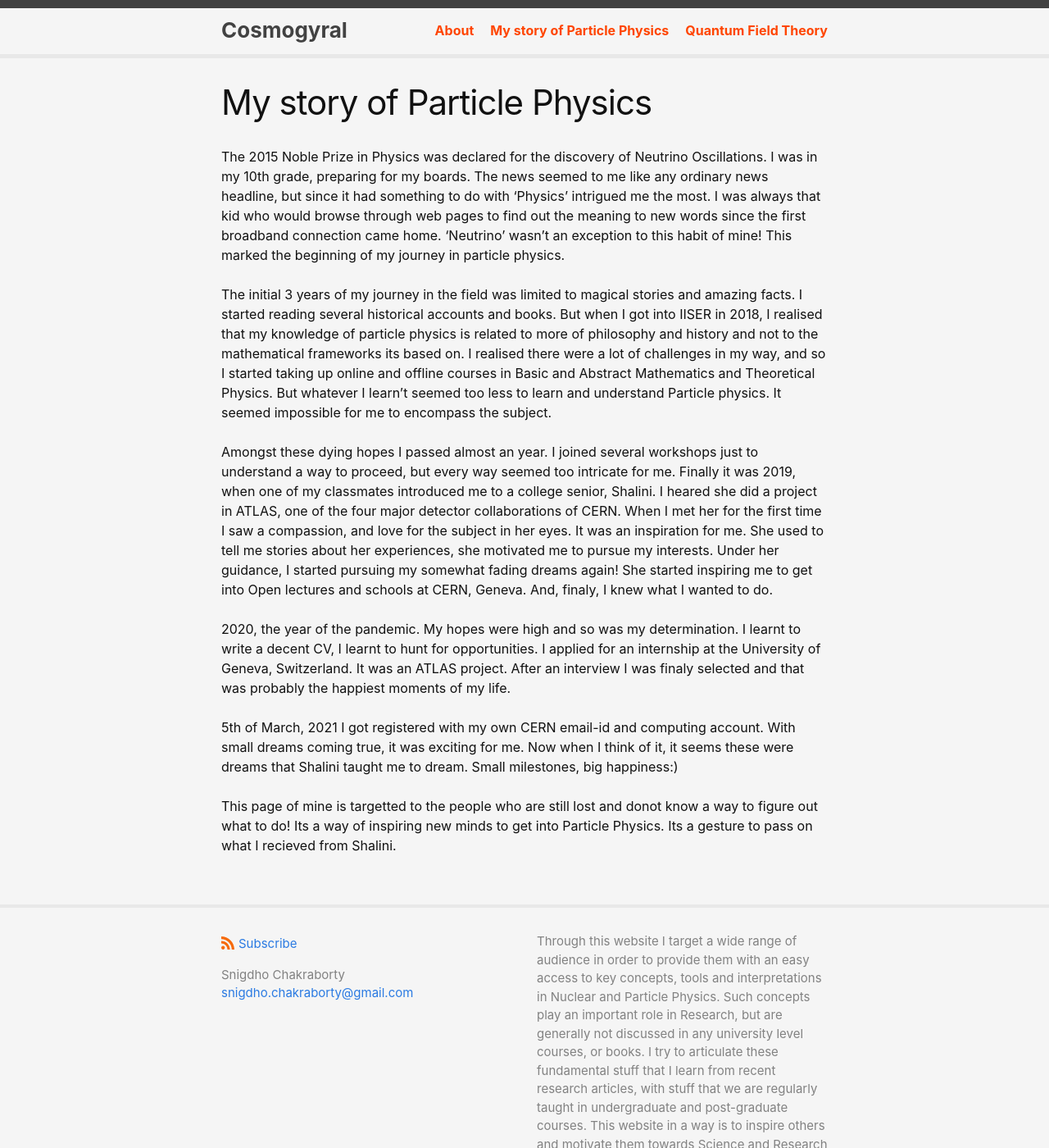
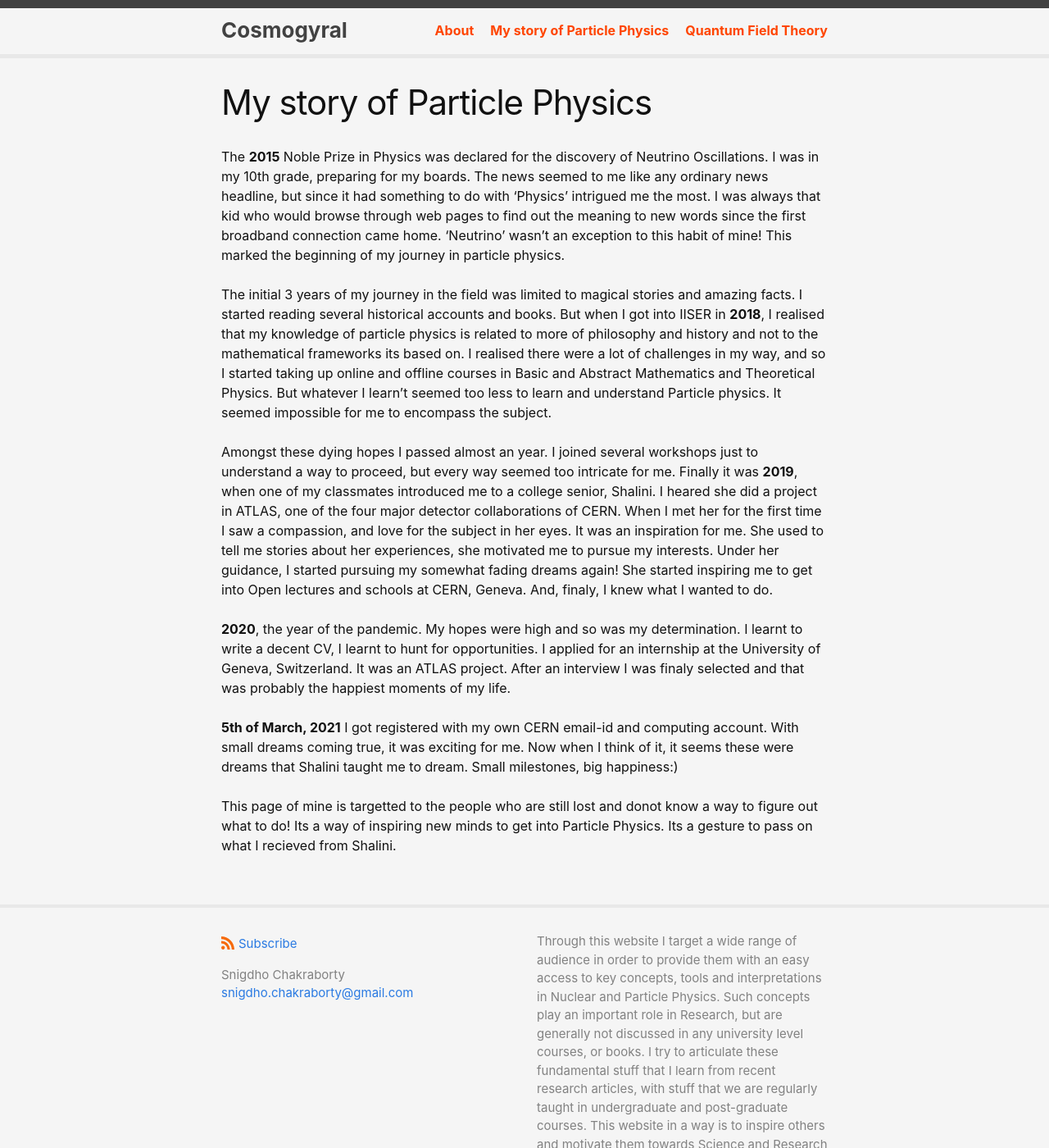
Before and after one commit to snigdhochakraborty/snigdhochakraborty.github.io, a Jekyll site: the page built from exp-part-phys.markdown, in a window 1280 px wide and 1400 px high. Shown: the whole window at 82% size. Built offline with Jekyll 4.4.1, drawn with Linux system fonts in a browser that asks for light colours.

```diff
--- a/exp-part-phys.markdown
+++ b/exp-part-phys.markdown
@@ -4,14 +4,14 @@ title: "My story of Particle Physics"
 permalink: /partphy/
 
 ---
-The 2015 Noble Prize in Physics was declared for the discovery of Neutrino Oscillations. I was in my 10th grade, preparing for my boards. The news seemed to me like any ordinary news headline, but since it had something to do with 'Physics' intrigued me the most. I was always that kid who would browse through web pages to find out the meaning to new words since the first broadband connection came home. 'Neutrino' wasn't an exception to this habit of mine! This marked the beginning of my journey in particle physics.
+The <b>2015</b> Noble Prize in Physics was declared for the discovery of Neutrino Oscillations. I was in my 10th grade, preparing for my boards. The news seemed to me like any ordinary news headline, but since it had something to do with 'Physics' intrigued me the most. I was always that kid who would browse through web pages to find out the meaning to new words since the first broadband connection came home. 'Neutrino' wasn't an exception to this habit of mine! This marked the beginning of my journey in particle physics.
 <br><br>
-The initial 3 years of my journey in the field was limited to magical stories and amazing facts. I started reading several historical accounts and books. But when I got into IISER in 2018, I realised that my knowledge of particle physics is related to more of philosophy and history and not to the mathematical frameworks its based on. I realised there were a lot of challenges in my way, and so I started taking up online and offline courses in Basic and Abstract Mathematics and Theoretical Physics. But whatever I learn't seemed too less to learn and understand Particle physics. It seemed impossible for me to encompass the subject.
+The initial 3 years of my journey in the field was limited to magical stories and amazing facts. I started reading several historical accounts and books. But when I got into IISER in <b>2018</b>, I realised that my knowledge of particle physics is related to more of philosophy and history and not to the mathematical frameworks its based on. I realised there were a lot of challenges in my way, and so I started taking up online and offline courses in Basic and Abstract Mathematics and Theoretical Physics. But whatever I learn't seemed too less to learn and understand Particle physics. It seemed impossible for me to encompass the subject.
 <br><br>
-Amongst these dying hopes I passed almost an year. I joined several workshops just to understand a way to proceed, but every way seemed too intricate for me. Finally it was 2019, when one of my classmates introduced me to a college senior, Shalini. I heared she did a project in ATLAS, one of the four major detector collaborations of CERN. When I met her for the first time I saw a compassion, and love for the subject in her eyes. It was an inspiration for me. She used to tell me stories about her experiences, she motivated me to pursue my interests. Under her guidance, I started pursuing my somewhat fading dreams again! She started inspiring me to get into Open lectures and schools at CERN, Geneva. And, finaly, I knew what I wanted  to do.
+Amongst these dying hopes I passed almost an year. I joined several workshops just to understand a way to proceed, but every way seemed too intricate for me. Finally it was <b>2019</b>, when one of my classmates introduced me to a college senior, Shalini. I heared she did a project in ATLAS, one of the four major detector collaborations of CERN. When I met her for the first time I saw a compassion, and love for the subject in her eyes. It was an inspiration for me. She used to tell me stories about her experiences, she motivated me to pursue my interests. Under her guidance, I started pursuing my somewhat fading dreams again! She started inspiring me to get into Open lectures and schools at CERN, Geneva. And, finaly, I knew what I wanted  to do.
 <br><br>
-2020, the year of the pandemic. My hopes were high and so was my determination. I learnt to write a decent CV, I learnt to hunt for opportunities. I applied for an internship at the University of Geneva, Switzerland. It was an ATLAS project. After an interview I was finaly selected and that was probably the happiest moments of my life.
+<b>2020</b>, the year of the pandemic. My hopes were high and so was my determination. I learnt to write a decent CV, I learnt to hunt for opportunities. I applied for an internship at the University of Geneva, Switzerland. It was an ATLAS project. After an interview I was finaly selected and that was probably the happiest moments of my life.
 <br><br>
-5th of March, 2021 I got registered with my own CERN email-id and computing account. With small dreams coming true, it was exciting for me. Now when I think of it, it seems these were dreams that Shalini taught me to dream. Small milestones, big happiness:)
+<b>5th of March, 2021</b> I got registered with my own CERN email-id and computing account. With small dreams coming true, it was exciting for me. Now when I think of it, it seems these were dreams that Shalini taught me to dream. Small milestones, big happiness:)
 <br><br>
 This page of mine is targetted to the people who are still lost and donot know a way to figure out what to do! Its a way of inspiring new minds to get into Particle Physics. Its a gesture to pass on what I recieved from Shalini.
```
